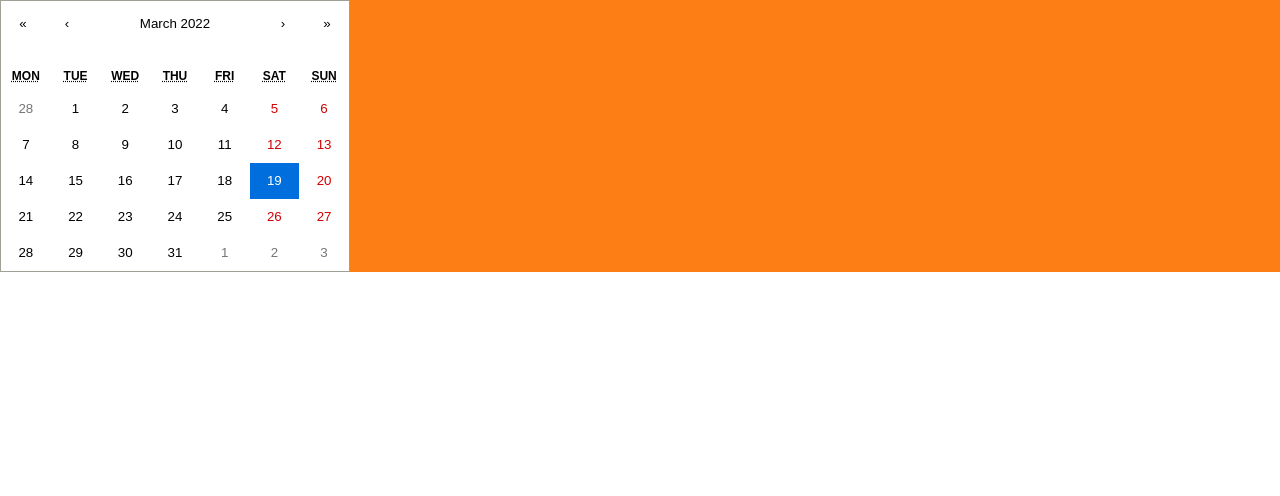
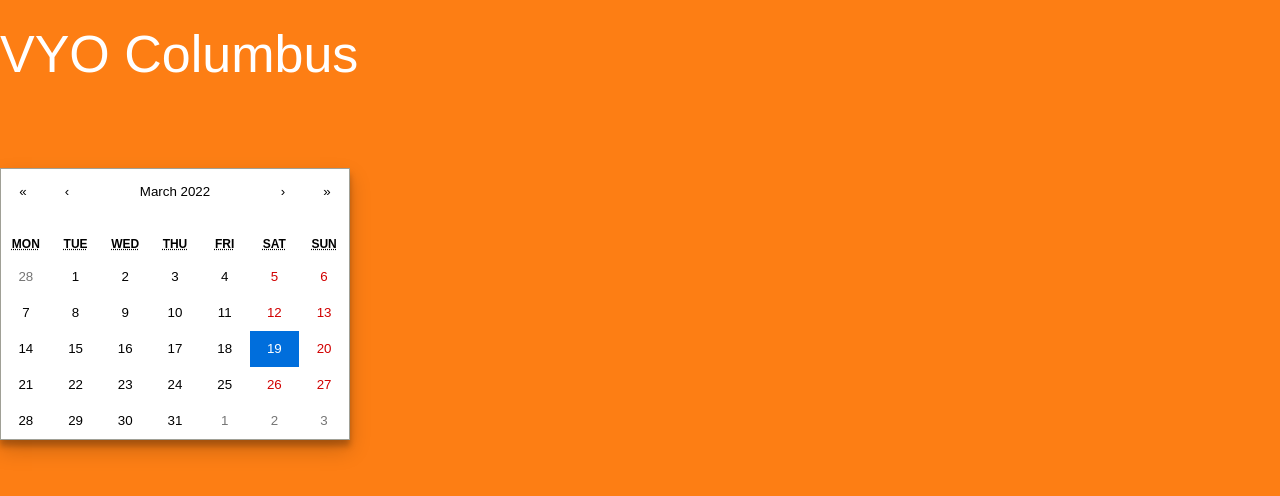
Before and after one commit to viraj325/VYOColumbusRSVP, a React (Create React App) app: page /main/a in a window 1280 px wide. Shown: the top 496 px of the page. Built offline with nearby package versions, Linux system fonts and the light colour scheme; no server answers; sample sign-in values are in the browser's storage.

Commit message:
fifth commit

```diff
--- a/src/App.css
+++ b/src/App.css
@@ -1,14 +1,27 @@
-html, body {
-  width: 100%;
-  height: 100%;
-}
-
-.App {
-  width: 100%;
-  height: 100%;
+body {
   background-color: #fd7e14;
 }
 
-.Sign {
-  background-color: whitesmoke;
+.titleBanner {
+  color: rgb(255, 255, 255);
+  display: block;
+  font-family: "Google Sans", sans-serif;
+  font-size: 52px;
+  font-stretch: normal;
+  font-style: normal;
+  font-variant-caps: normal;
+  font-weight: 500;
+  height: 120px;
+  letter-spacing: normal;
+  line-height: 60px;
+  margin-block-end: 24px;
+  margin-block-start: 24px;
+  margin-inline-end: 0;
+  margin-inline-start: 0;
+  margin: 24px 0;
+  max-width: 1000px;
 }
+
+.calendarCustom {
+  box-shadow:0 10px 20px rgba(0,0,0,0.19), 0 6px 6px rgba(0,0,0,0.23);
+}
--- a/src/App.js
+++ b/src/App.js
@@ -34,8 +34,9 @@
   }
 
   return (
-    <div className="App">
-      <Calendar onChange={onChange} value={value} />
+    <div>
+      <h1 className="titleBanner">VYO Columbus</h1>
+      <Calendar className="calendarCustom" onChange={onChange} value={value} />
     </div>
   );
 }
--- /dev/null
+++ b/src/Sign.css
@@ -0,0 +1,3 @@
+body {
+  background-color: whitesmoke;
+}
--- a/src/Sign.js
+++ b/src/Sign.js
@@ -22,12 +22,12 @@
         firebase.auth.EmailAuthProvider.PROVIDER_ID,
         firebase.auth.GoogleAuthProvider.PROVIDER_ID,
         //firebase.auth.FacebookAuthProvider.PROVIDER_ID,
-  ],
+    ]
 };
 
 function Sign() {
   return (
-    <div className="Sign">
+    <div>
       <h1>My App</h1>
       <p>Please sign-in:</p>
       <StyledFirebaseAuth uiConfig={uiConfig} firebaseAuth={firebase.auth()} />
--- a/src/index.css
+++ b/src/index.css
@@ -1,4 +1,5 @@
 body {
+  height: 100%;
   margin: 0;
   font-family: -apple-system, BlinkMacSystemFont, 'Segoe UI', 'Roboto', 'Oxygen',
     'Ubuntu', 'Cantarell', 'Fira Sans', 'Droid Sans', 'Helvetica Neue',
@@ -7,6 +8,10 @@
   -moz-osx-font-smoothing: grayscale;
 }
 
+html {
+  height: 100%;
+}
+
 code {
   font-family: source-code-pro, Menlo, Monaco, Consolas, 'Courier New',
     monospace;
```
Lines whose indentation alone changed are shown as unchanged.
